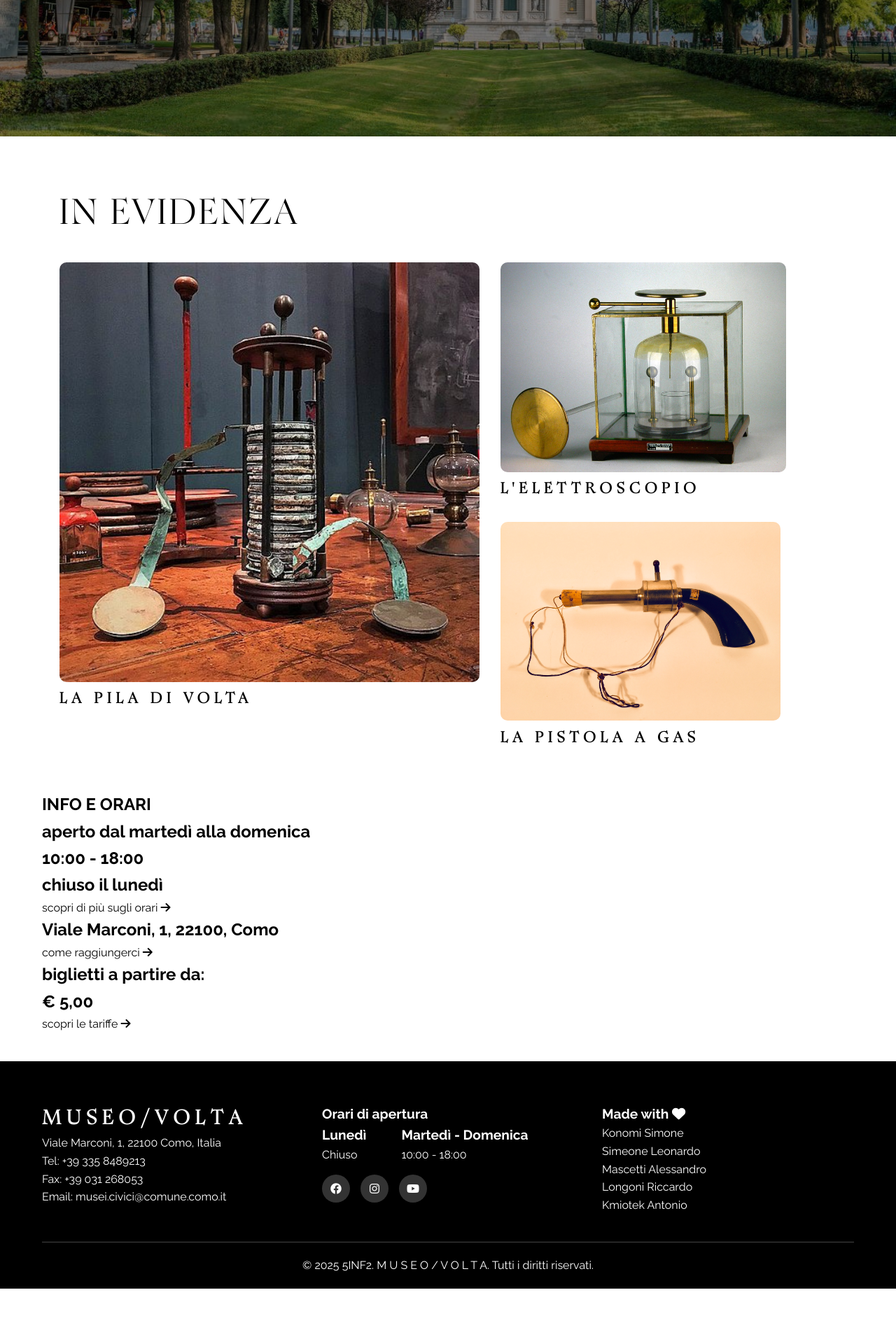
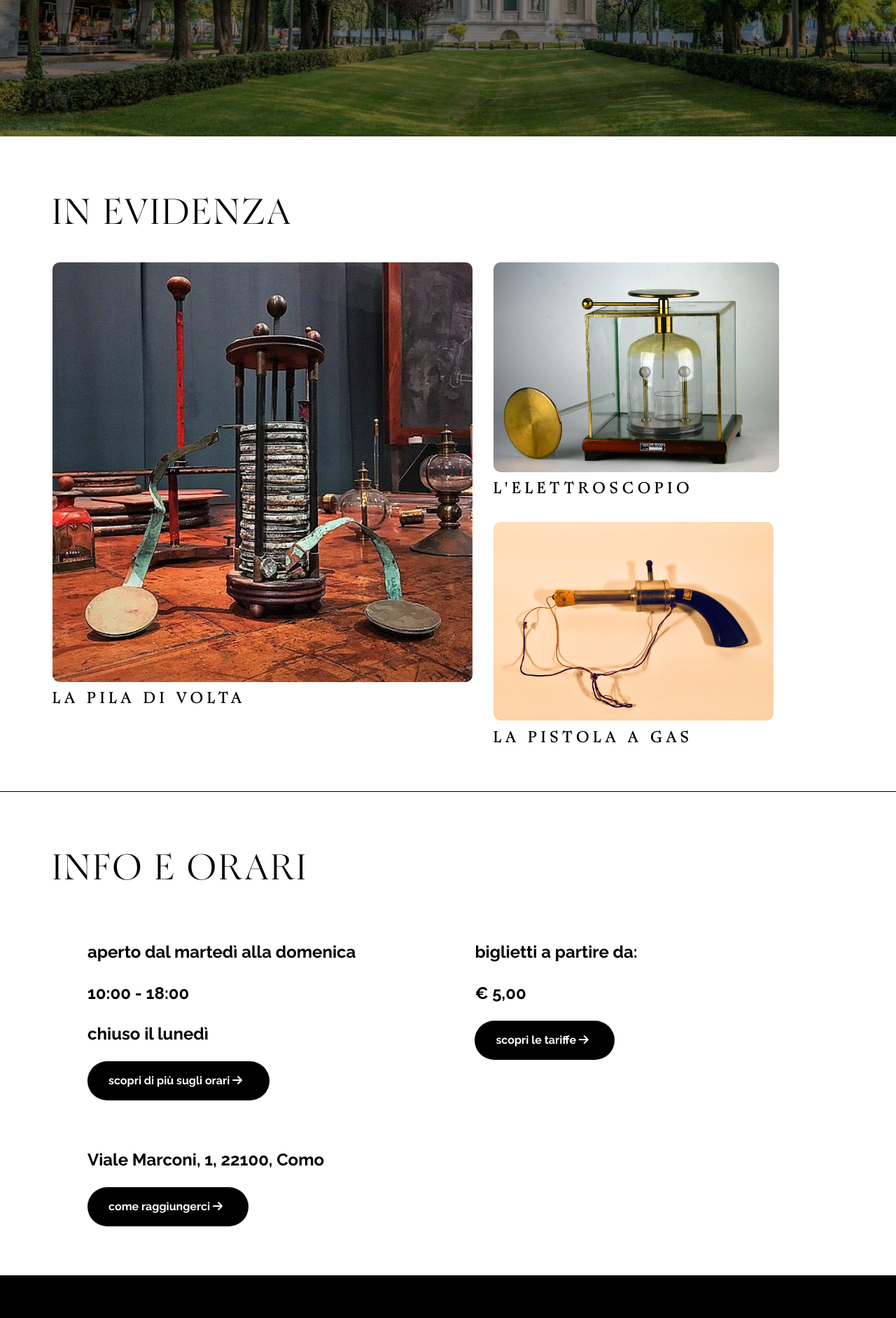
Before and after one commit to simeleo20/volta-museum, a Django app: page / in a window 1280 px wide. Shown: the part 480-2364 px from the top of the page at 70% size. Before the commit the page ends 2322 px from the top, so only its background shows below. Run offline with Django 5.2, Linux system fonts and the light colour scheme.

Commit message:
altri dettagli

```diff
--- a/pages/static/css/style.css
+++ b/pages/static/css/style.css
@@ -26,10 +26,7 @@
   }
 
   .container {
-
-    max-width: 1200px;
     margin: 0 auto;
-    padding: 0 20px;
   }
 
   a {
@@ -41,7 +38,12 @@
     list-style: none;
   }
 
-  /* Header e navigazione */
+  .page-content {
+    margin-left: 50px;
+    margin-right: 50px;
+  }
+
+  /* Header e navigazione -----------------------------------------------------------*/
   #site-header {
     position: fixed;
     width: 100%;
@@ -55,7 +57,7 @@
     transform: translateY(-100%);
   }
 
-  /* Barra superiore */
+  /* Barra superiore -----------------------------------------------------------*/
   .top-bar {
     background-color: #000000;
     color: #fff;
@@ -94,6 +96,7 @@
     align-items: center;
     border: 2px solid #8b8b8b;
     border-radius: 30px;
+    margin-right: 50px;
   }
 
   .search-box input {
@@ -124,13 +127,23 @@
     border-radius: 30px;
     font-family: 'Raleway', sans-serif;
     font-style: bold;
+    transition: background-color 0.3s ease;
   }
 
-  /* Menu principale */
+  .language-selector {
+    margin-left: 50px;
+  }
+
+  .language-selector select:hover {
+    background-color: #0089b3;
+  }
+
+  /* Menu principale -----------------------------------------------------------*/
   .main-nav {
     background-color: #000000;
     color: #fff;
     border-top: 1px solid #272727;
+
   }
 
   .nav-menu {
@@ -188,16 +201,18 @@
     padding: 12px 1000px 12px 25px;
   }
 
-  /* Breadcrumb */
+  /* Breadcrumb -----------------------------------------------------------*/
   .breadcrumb {
     background-color: #f5f5f5;
     padding: 10px 0;
     border-bottom: 1px solid #e0e0e0;
+
   }
 
   .breadcrumb ul {
     display: flex;
     flex-wrap: wrap;
+    margin-left: 50px;
   }
 
   .breadcrumb li {
@@ -219,7 +234,7 @@
     text-decoration: underline;
   }
 
-  /* Banner principale */
+  /* Banner principale -----------------------------------------------------------*/
   .main-banner {
     position: relative;
     height: 70vh;
@@ -282,9 +297,10 @@
     margin-bottom: 30px;
   }
 
-  /* Sezione Highlights */
+  /* Sezione Highlights -----------------------------------------------------------*/
   .highlights {
-    padding: 30px 25px;
+    padding: 30px 75px;
+    margin: 0 auto;
   }
 
   .inevidenza {
@@ -356,7 +372,60 @@
     border-color: #555;
   }
 
-  /* Footer */
+  /* Sezione Info e orari ----------------------------------------------------------- */
+  .info-orari {
+    display: flex;
+    align-items: center;
+    padding: 30px 25px;
+    border-top: #000000 1px solid;
+    }
+
+  .info-orari-grid {
+    display: flex;
+    flex-direction: row;
+    gap: 70px;
+  }
+
+  .info-orari-container {
+    display: flex;
+    flex-direction: column;
+    gap: 30px;
+    padding: 0 50px;
+  }
+
+  .info-orari-card {
+    display: flex;
+    flex-direction: column;
+    gap: 20px;
+    padding: 0 50px;
+  }
+
+  .info-orari-title {
+    text-align: left;
+    margin-bottom: 30px;
+    margin-top: 40px;
+    font-weight: 300;
+    font-family: 'Nyght Serif', serif;
+    font-size: 50px;
+    letter-spacing: 4px;
+  }
+
+  .tasto-in-home {
+    align-items: baseline;
+    background-color: #000000;
+    color: #fff;
+    padding: 15px 30px;
+    border-radius: 30px;
+    font-size: 16px;
+    font-weight: bold;
+    transition: background-color 0.3s ease;
+  }
+
+  .tasto-in-home:hover {
+    background-color: #0089b3;
+  }
+
+  /* Footer -----------------------------------------------------------*/
   footer {
     background-color: #000000;
     color: #fff;
@@ -368,6 +437,7 @@
     grid-template-columns: repeat(auto-fit, minmax(250px, 1fr));
     gap: 40px;
     margin-bottom: 40px;
+    margin-left: 75px;
   }
 
   .footer-section h3 {
@@ -409,13 +479,13 @@
     padding-left: 50px;
   }
 
-  /* Contenuto principale */
+  /* Contenuto principale -----------------------------------------------------------*/
   main {
     min-height: 500px;
     padding: 40px 0;
   }
 
-  /* Responsive */
+  /* Responsive -----------------------------------------------------------*/
   @media (max-width: 768px) {
     .top-bar .container {
       flex-direction: column;
--- a/pages/templates/home.html
+++ b/pages/templates/home.html
@@ -49,16 +49,16 @@
         <h2>aperto dal martedì alla domenica</h2>
         <h1 class="time">10:00 - 18:00</h1>
         <h2>chiuso il lunedì</h2>
-        <a href="/visita/pianifica">scopri di più sugli orari <i class="fas fa-arrow-right"></i></a>
+        <a class="tasto-in-home" style="width: 260px;" href="/visita/pianifica">scopri di più sugli orari <i class="fas fa-arrow-right"></i></a>
         <br>
         <h2>Viale Marconi, 1, 22100, Como</h2>
-        <a href="/visita/pianifica">come raggiungerci <i class="fas fa-arrow-right"></i></a>
+        <a class="tasto-in-home" style="width: 230px;" href="/visita/pianifica">come raggiungerci <i class="fas fa-arrow-right"></i></a>
       </div>
 
       <div class="info-orari-card">
         <h2>biglietti a partire da:</h2>
         <h1 class="price">€ 5,00</h1>
-        <a href="/visita/orari">scopri le tariffe <i class="fas fa-arrow-right"></i></a>
+        <a class="tasto-in-home" style="width: 200px;" href="/visita/orari">scopri le tariffe <i class="fas fa-arrow-right"></i></a>
       </div>
     </div>
   </div>
```
